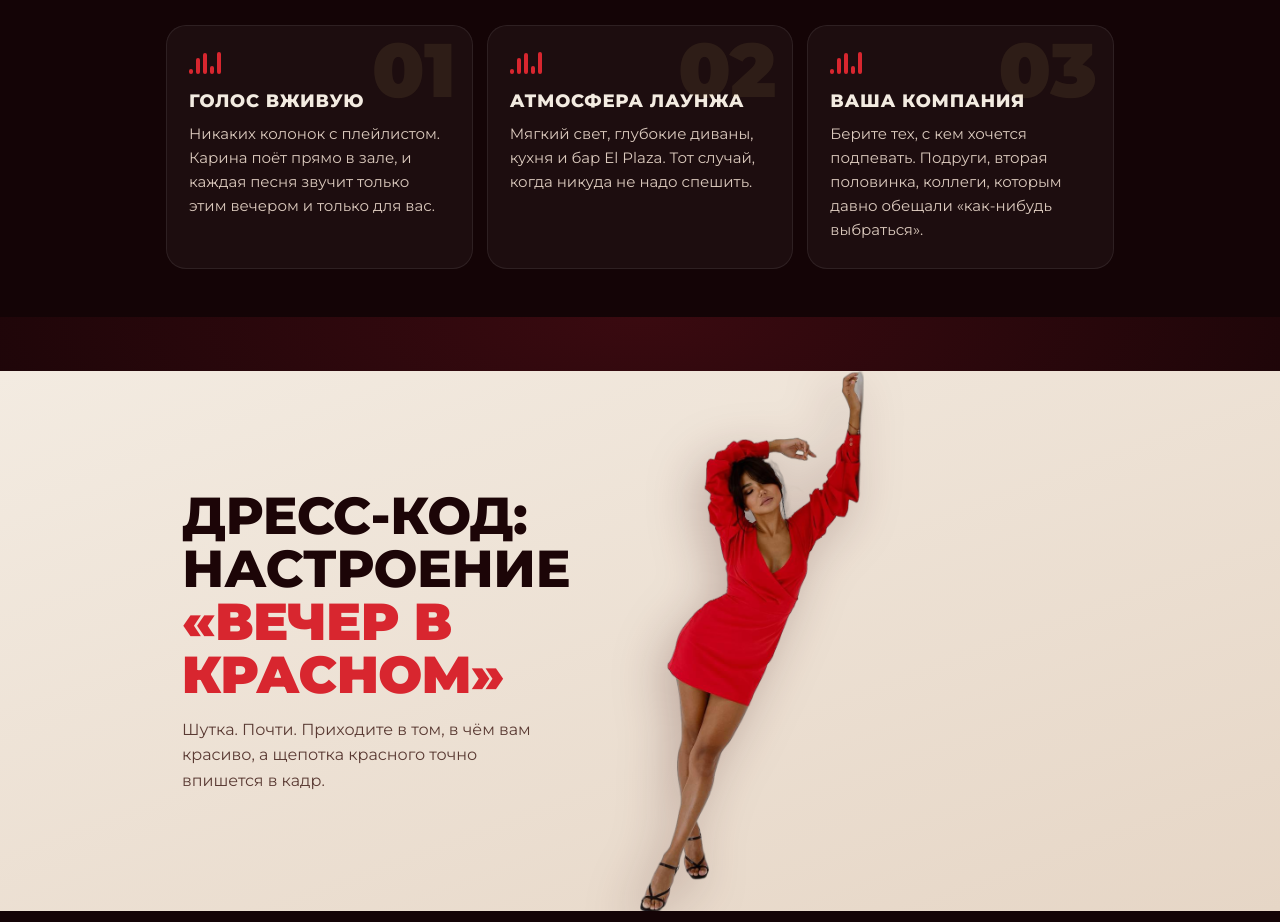
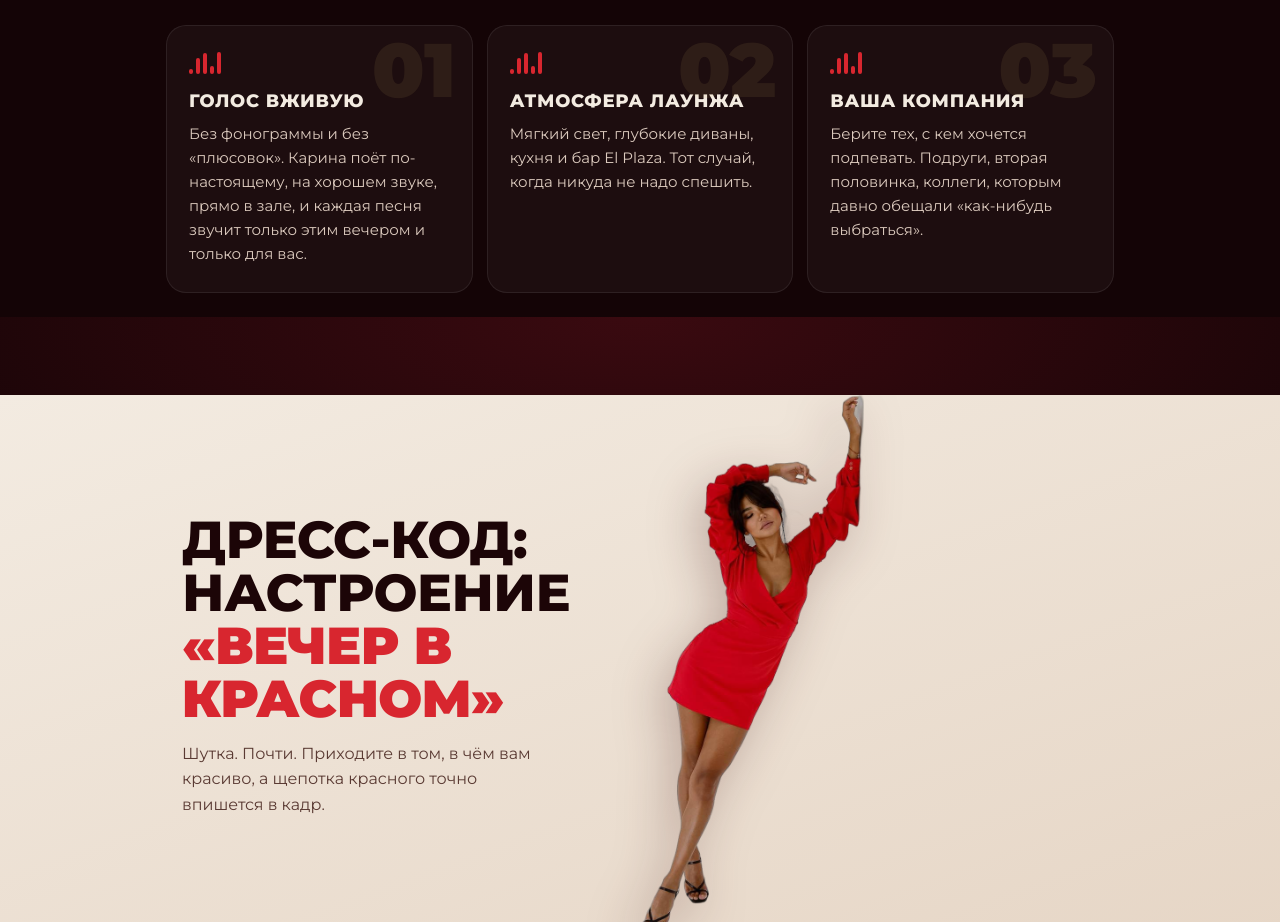
Before and after one commit to elplaza-uralsk/elplaza-uralsk.github.io, a plain HTML site: page index.html in a window 1280 px wide. Shown: the part 2083-3005 px from the top of the page. Drawn offline with nearby package versions, Linux system fonts and the light colour scheme.

Commit message:
Уточнён текст про живой голос
Co-Authored-By: Claude Opus 5.5 <noreply@anthropic.com>

```diff
--- a/index.html
+++ b/index.html
@@ -200,7 +200,7 @@ footer .small{margin-top:18px;font-size:11px;letter-spacing:.3em;text-transform:
     <div class="card reveal"><span class="num">01</span>
       <div class="eq"><i></i><i></i><i></i><i></i><i></i></div>
       <h3>Голос вживую</h3>
-      <p>Никаких колонок с плейлистом. Карина поёт прямо в зале, и каждая песня звучит только этим вечером и только для вас.</p></div>
+      <p>Без фонограммы и без «плюсовок». Карина поёт по-настоящему, на хорошем звуке, прямо в зале, и каждая песня звучит только этим вечером и только для вас.</p></div>
     <div class="card reveal"><span class="num">02</span>
       <div class="eq"><i></i><i></i><i></i><i></i><i></i></div>
       <h3>Атмосфера лаунжа</h3>
```
